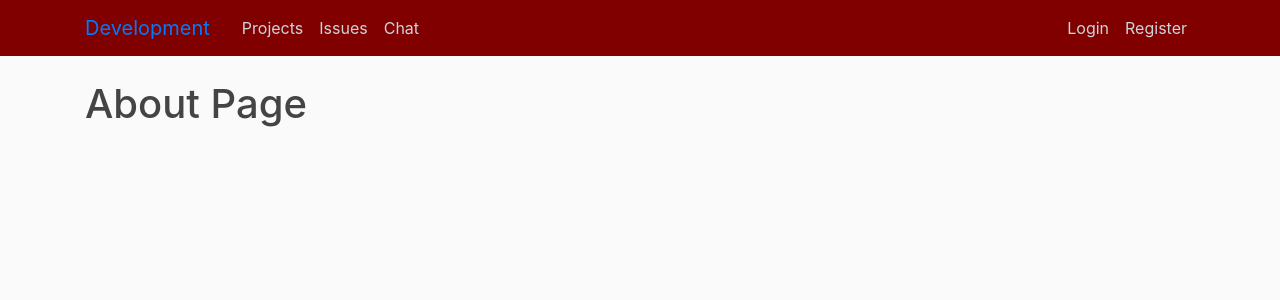
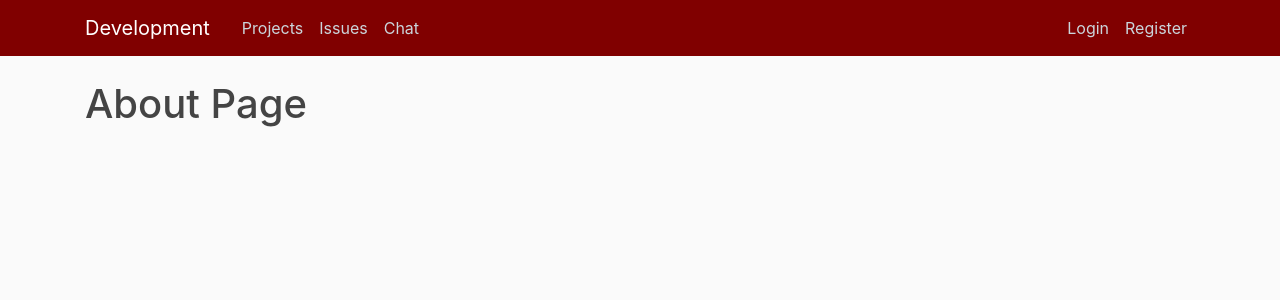
Before and after one commit to matttse/projectmanagementservice, a Flask app: page /about in a window 1280 px wide. Shown: the top 300 px of the page. Run offline with Flask 2, Linux system fonts and the light colour scheme; some libraries are stand-ins or nearby versions.

Commit message:
viewable main url

```diff
--- a/service_application_package/templates/layout.html
+++ b/service_application_package/templates/layout.html
@@ -18,7 +18,7 @@
 </head>
 <body class="body">
     <header class="site-header">
-      <nav id="layout_navbar" class="navbar fixed-top navbar-expand-lg">
+      <nav id="layout_navbar" class="navbar navbar-dark fixed-top navbar-expand-lg">
         <div class="container">
           <a id="home_title" class="navbar-brand mr-4" href="/">Project Management Service</a>
           <button class="navbar-toggler" type="button" data-toggle="collapse" data-target="#navbarToggle" aria-controls="navbarToggle" aria-expanded="false" aria-label="Toggle navigation">
```
